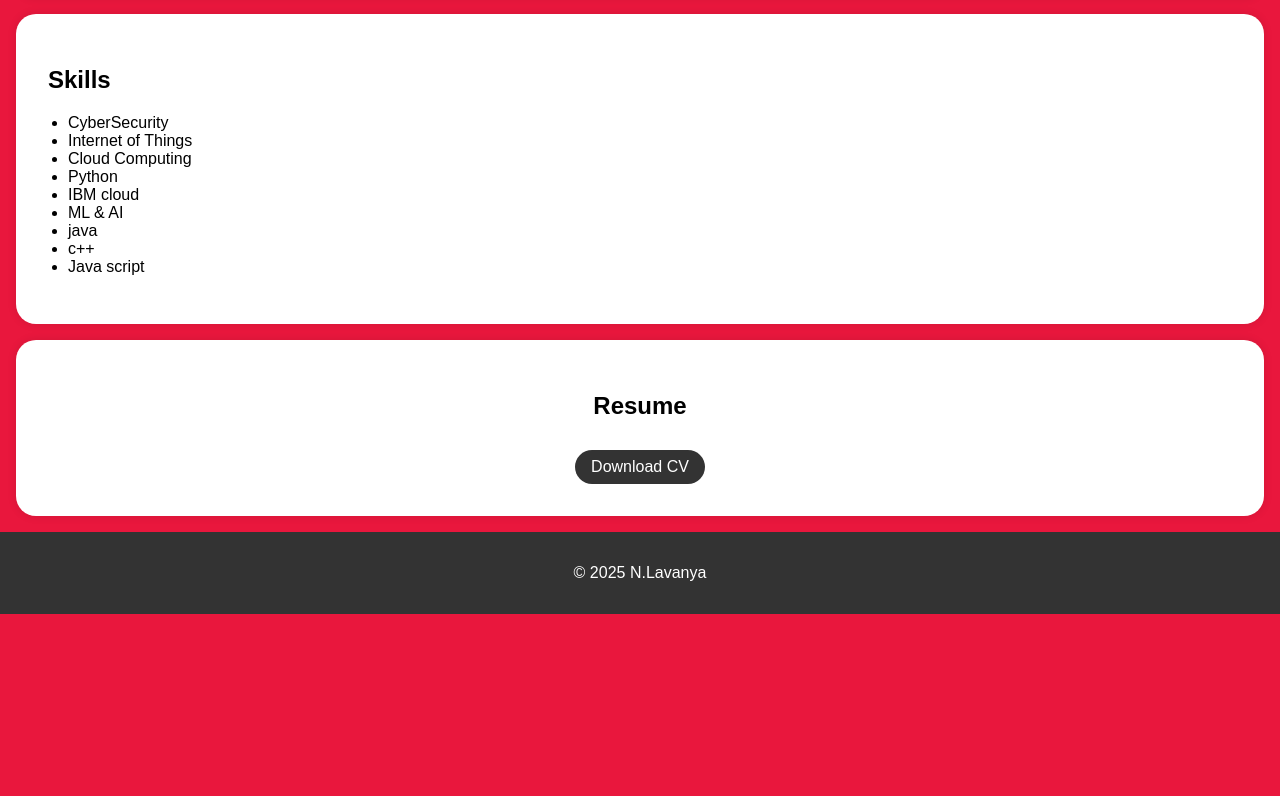
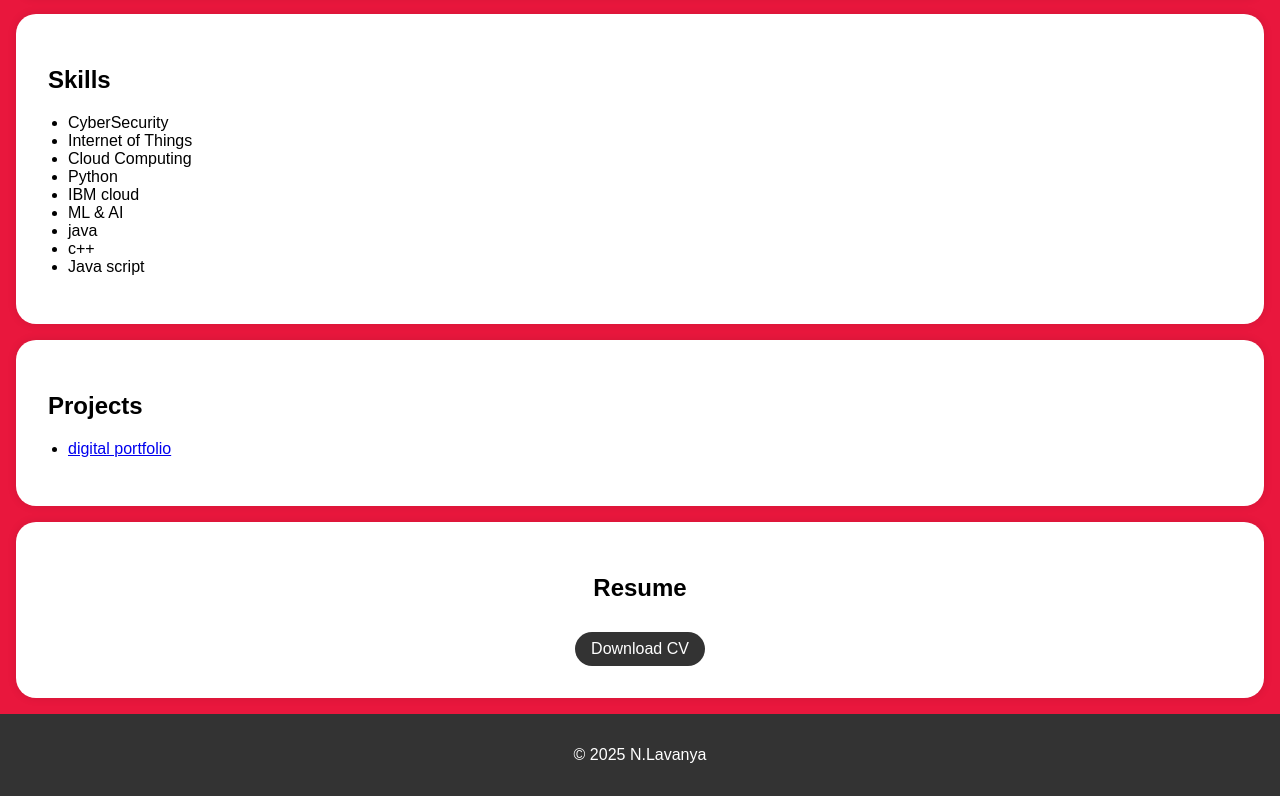
Before and after one commit to lavz56/Digital-portfolio, a plain HTML site: page index.html in a window 1280 px wide. Shown: the part 596-1392 px from the top of the page. Before the commit the page ends 1210 px from the top, so only its background shows below. Drawn offline with Linux system fonts and the light colour scheme.

Commit message:
Add files via upload

```diff
--- a/index.html
+++ b/index.html
@@ -143,6 +143,20 @@
         </div>
     </section>
 
+<section id="projects">
+        <div class="section-content">
+            <h2>Projects</h2>
+            <ul>
+                <li><a href="#">digital portfolio</a></li>
+               <!-- Add more project links here -->
+            </ul>
+        </div>
+    </section>
+                <!-- Add more project links here -->
+            </ul>
+        </div>
+    </section>
+
 
 
     <section id="resume">
```
Also changed, not shown: lavzz.jpg.
